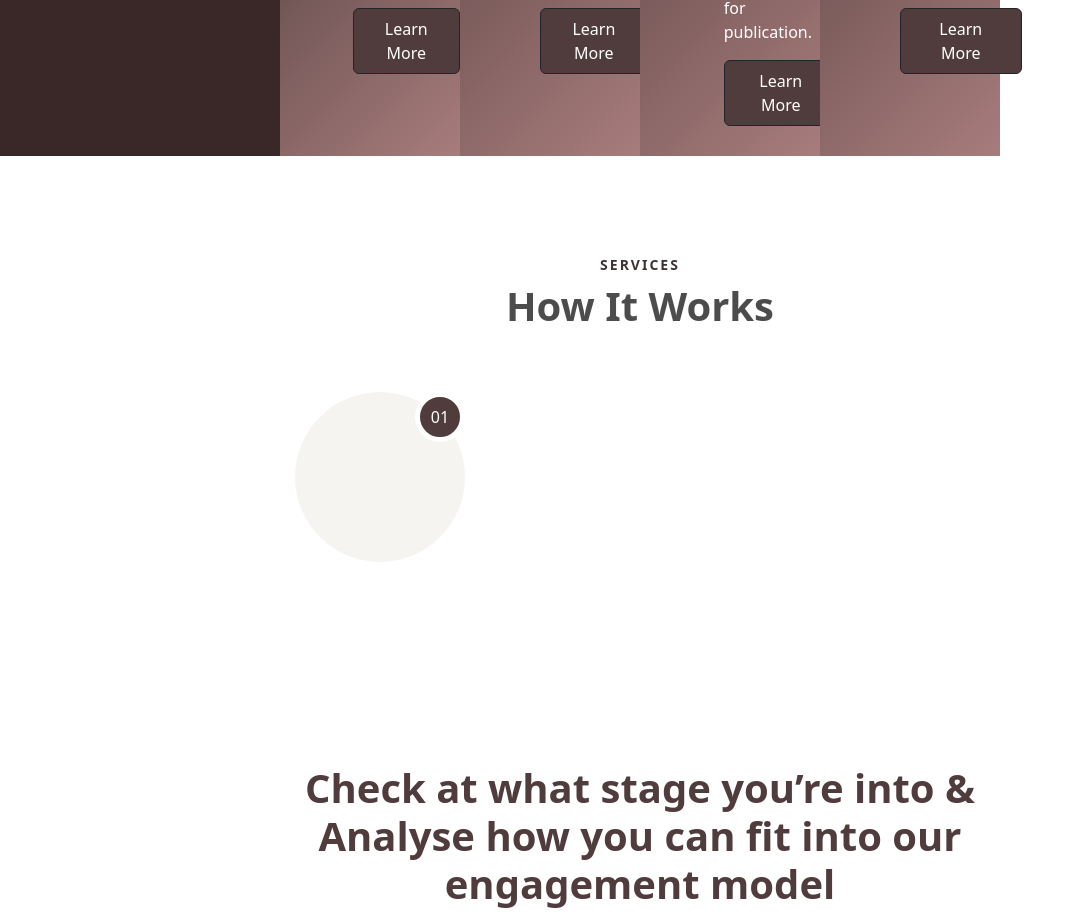
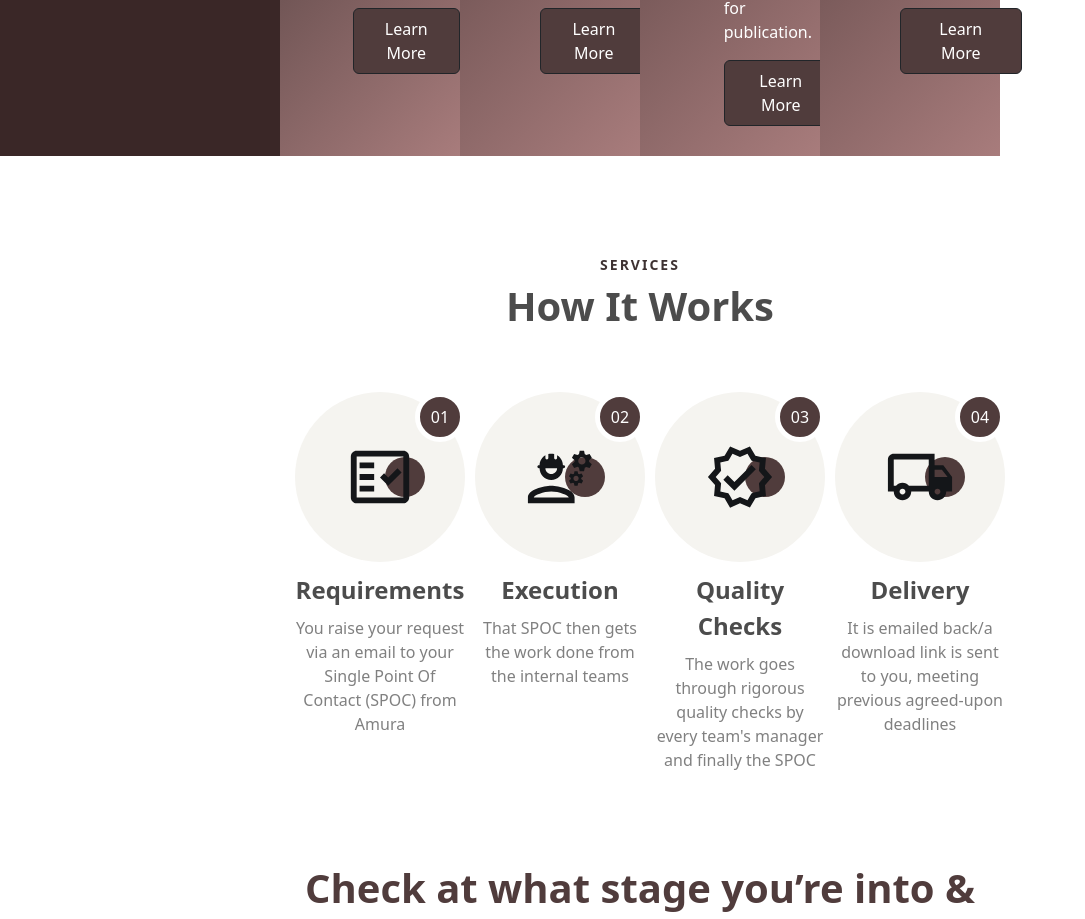
Before and after one commit to bhuvn3sh/Phd-Assistance, a React (Create React App) app: page / in a window 1280 px wide. Shown: the part 1220-2139 px from the top of the page, without its empty margins (0-1085 px from the left). Built offline with nearby package versions, Linux system fonts and the light colour scheme; the HTML template or start-up script is replaced by a standard one.

Commit message:
added how services work

```diff
--- a/src/pages/home/Home.jsx
+++ b/src/pages/home/Home.jsx
@@ -2,6 +2,10 @@ import React from "react";
 import Topbar from "../../components/topbar/Topbar";
 import Footer from "../../components/footer/Footer";
 import "./home.css";
+import VerifiedOutlinedIcon from '@mui/icons-material/VerifiedOutlined';
+import EngineeringOutlinedIcon from '@mui/icons-material/EngineeringOutlined';
+import LocalShippingOutlinedIcon from '@mui/icons-material/LocalShippingOutlined';
+import FactCheckOutlinedIcon from '@mui/icons-material/FactCheckOutlined';
 
 function Home() {
   return (
@@ -212,8 +216,60 @@ function Home() {
                     <span>01</span>
                   </div>
                   <div className="icon d-flex align-items-center justify-content-center">
-                    <span className="flaticon-calender"></span>
+                    <div className="calender">
+                      <FactCheckOutlinedIcon style={{ fontSize: 70, color: '#141619',fontWeight:'400' }} />
+                    </div>
                   </div>
+                  <h2>Requirements</h2>
+                  <p> You raise your request via an email to your Single Point Of Contact (SPOC) from Amura </p>
+                </div>
+              </div>
+            </div>
+            <div className="col-md-3 d-flex align-items-stretch">
+              <div className="services-2 text-center">
+                <div className="icon-wrap">
+                  <div className="number d-flex align-items-center justify-content-center">
+                    <span>02</span>
+                  </div>
+                  <div className="icon d-flex align-items-center justify-content-center">
+                    <div className="calender">
+                      <EngineeringOutlinedIcon style={{ fontSize: 70, color: '#141619' }} />
+                    </div>
+                  </div>
+                  <h2>Execution</h2>
+                  <p>  That SPOC then gets the work done from the internal teams  </p>
+                </div>
+              </div>
+            </div>
+            <div className="col-md-3 d-flex align-items-stretch">
+              <div className="services-2 text-center">
+                <div className="icon-wrap">
+                  <div className="number d-flex align-items-center justify-content-center">
+                    <span>03</span>
+                  </div>
+                  <div className="icon d-flex align-items-center justify-content-center">
+                    <div className="calender">
+                      <VerifiedOutlinedIcon style={{ fontSize: 70, color: '#141619' }} />
+                    </div>
+                  </div>
+                  <h2>Quality Checks</h2>
+                  <p> The work goes through rigorous quality checks by every team's manager and finally the SPOC </p>
+                </div>
+              </div>
+            </div>
+            <div className="col-md-3 d-flex align-items-stretch">
+              <div className="services-2 text-center">
+                <div className="icon-wrap">
+                  <div className="number d-flex align-items-center justify-content-center">
+                    <span>04</span>
+                  </div>
+                  <div className="icon d-flex align-items-center justify-content-center">
+                    <div className="calender">
+                      <LocalShippingOutlinedIcon style={{ fontSize: 70, color: '#141619' }} />
+                    </div>
+                  </div>
+                  <h2>Delivery</h2>
+                  <p> It is emailed back/a download link is sent to you, meeting previous agreed-upon deadlines </p>
                 </div>
               </div>
             </div>
--- a/src/pages/home/home.css
+++ b/src/pages/home/home.css
@@ -107,7 +107,9 @@ p {
 
 /* services */
 .services{
-  padding: 6em 0;
+  padding-top: 6em;
+  padding-bottom: 6em;
+  margin-bottom: 100px;
   position: relative;
 }
 
@@ -192,9 +194,46 @@ p {
   -ms-transition: all 0.3s ease;
   transition: all 0.3s ease;
 }
-.services-2 .icon span {
-  font-size: 70px;
-  color: #000000;
+.calendar::before {
+  content: "\f100";
+}
+.services-2 .icon::after {
+  position: absolute;
+  top: 50%;
+  right: 40px;
+  -webkit-transform: translateY(-50%);
+  -ms-transform: translateY(-50%);
+  transform: translateY(-50%);
+  width: 40px;
+  height: 40px;
+  border-radius: 50%;
+  background: #503c3c;
+  content: '';
+  z-index: -1;
+  -moz-transition: all 0.3s ease;
+  -o-transition: all 0.3s ease;
+  -webkit-transition: all 0.3s ease;
+  -ms-transition: all 0.3s ease;
+  transition: all 0.3s ease;
+}
+.services-2:hover .icon::after {
+  background: #fff;
+  right: 50px;
+}
+.services-2:hover .icon {
+  background: #503c3c;
+  -webkit-box-shadow: 0px 4px 15px -6px rgba(0, 0, 0, 0.15);
+  -moz-box-shadow: 0px 4px 15px -6px rgba(0, 0, 0, 0.15);
+  box-shadow: 0px 4px 15px -6px rgba(0, 0, 0, 0.15);
+}
+.services-2 h2 {
+  font-size: 24px;
+  font-weight: 600;
+  line-height: 1.5;
+  color: rgba(0, 0, 0, 0.7);
+}
+.services-2 p{
+  color: grey;
 }
 
 .analysis {
```
